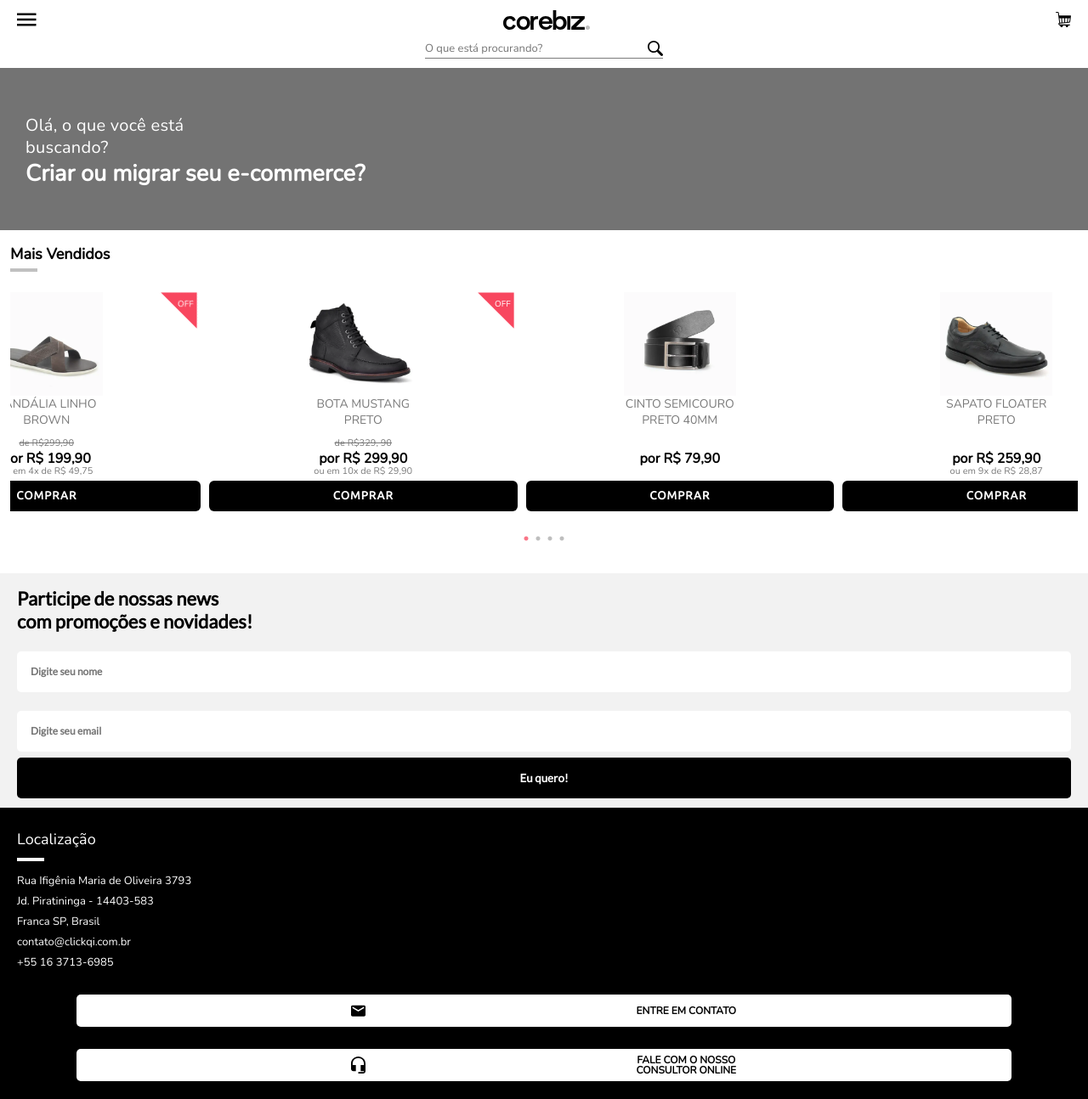
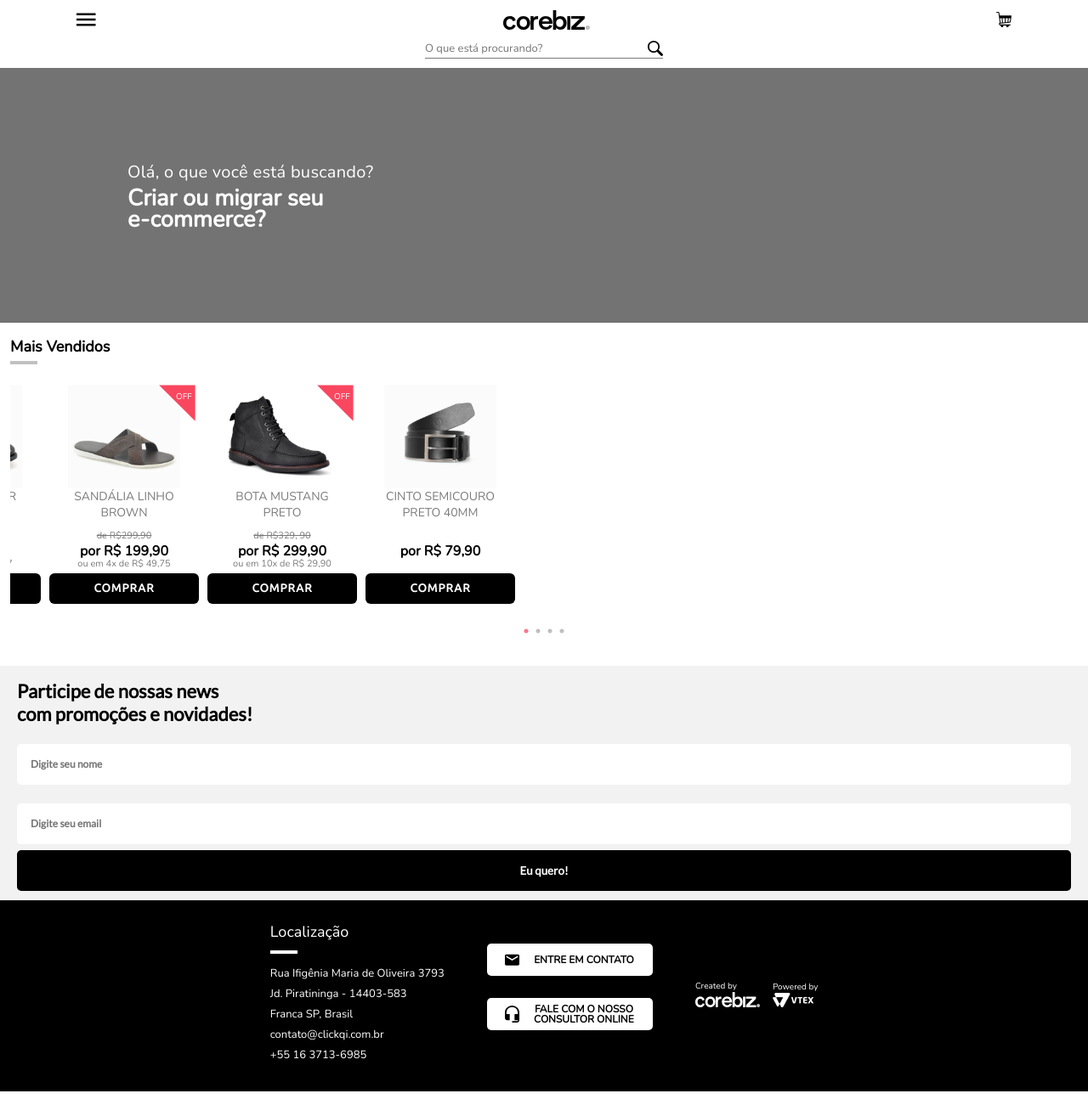
Before and after one commit to laisescorcio/teste-corebiz, a website: page index.html in a window 1280 px wide. Shown: the top 1294 px of the page at 85% size. Drawn offline with nearby package versions, Linux system fonts and the light colour scheme.

Commit message:
Responsividade 2

```diff
--- a/index.html
+++ b/index.html
@@ -55,11 +55,13 @@
       <div class="header-banner">
         <div class="header-banner-text">
           <p class="header-banner-text--secondary">
-            Olá, o que você está<br />
+            Olá, o que você está
             buscando?
           </p>
           <p class="header-banner-text--principal">
-            Criar ou migrar seu e-commerce?
+            Criar ou migrar seu
+            <br>
+            e-commerce?
           </p>
         </div>
         <div class="header-banner-images">
@@ -208,8 +210,8 @@
       <div class="footer-developers">
         <div class="footer-developers-corebiz">
           <p>Created by</p>
-          <a href="https://www.corebiz.ag/"
-            ><img src="./assets/site-logo-footer.png"
+          <a href="https://www.corebiz.ag/"><img
+              src="./assets/site-logo-footer.png"
               /></a>
         </div>
         <div class="footer-developers-vtex">
@@ -221,19 +223,12 @@
 
     <script
       src="https://code.jquery.com/jquery-3.5.1.js"
-      integrity="sha256-QWo7LDvxbWT2tbbQ97B53yJnYU3WhH/C8ycbRAkjPDc="
-      crossorigin="anonymous"
-    ></script>
-
+      integrity="sha256-QWo7LDvxbWT2tbbQ97B53yJnYU3WhH/C8ycbRAkjPDc="crossorigin="anonymous"></script>
     <script
       src="https://code.jquery.com/jquery-migrate-3.3.0.js"
-      integrity="sha256-LHirvf0Kdg641fjejw4QdlIPPYKtSqHoDUpUUeTnHMs="
-      crossorigin="anonymous"
-    ></script>
-
-    <script src="https://cdnjs.cloudflare.com/ajax/libs/slick-carousel/1.9.0/slick.js
-  "></script>
-
+      integrity="sha256-LHirvf0Kdg641fjejw4QdlIPPYKtSqHoDUpUUeTnHMs="crossorigin="anonymous"></script>
+    <script
+      src="https://cdnjs.cloudflare.com/ajax/libs/slick-carousel/1.9.0/slick.js"></script>
     <script src="./js/script.js"></script>
   </body>
 </html>
--- a/src/scss/style.scss
+++ b/src/scss/style.scss
@@ -177,6 +177,9 @@
       }
 
       &-carousel {
+        .slick-arrow {
+          display: none;
+        }
         .slick-list {
           height: 265px !important;
           .slick-track {
@@ -470,12 +473,36 @@
 // para tela de 768 pixels
 @media (min-width: 768px) {
   body {
+    header {
+      .header-account {
+        padding: 0 90px;
+      }
+      .header-banner {
+        height: 300px;
+        &-text {
+          padding: 0 150px;
+        }
+        &-images--principal {
+          height: 300px;
+        }
+      }
+    }
     main {
       .best-sellers-carousel {
+        .slick-arrow {
+          display: block;
+
+          .slick-prev:before,
+          .slick-next:before {
+            color: black;
+            width: 20px;
+            height: 20px;
+          }
+        }
         .slick-list {
           .slick-track {
             .slick-slide {
-              width: 362.5px !important;
+              width: 176px !important;
             }
           }
         }
@@ -485,5 +512,28 @@
         }
       }
     }
+
+    footer {
+      display: flex;
+      flex-direction: row;
+      justify-content: center;
+      height: 225px;
+      .footer-contact {
+        padding: 0 50px;
+        button {
+          width: 195px;
+        }
+      }
+
+      .footer-developers {
+        display: flex;
+        align-items: center;
+        padding: 0;
+
+        &-corebiz {
+          margin-right: 15px;
+        }
+      }
+    }
   }
 }
```
Also changed, not shown: css/style.css, css/style.min.css. Lines whose indentation alone changed are shown as unchanged.
